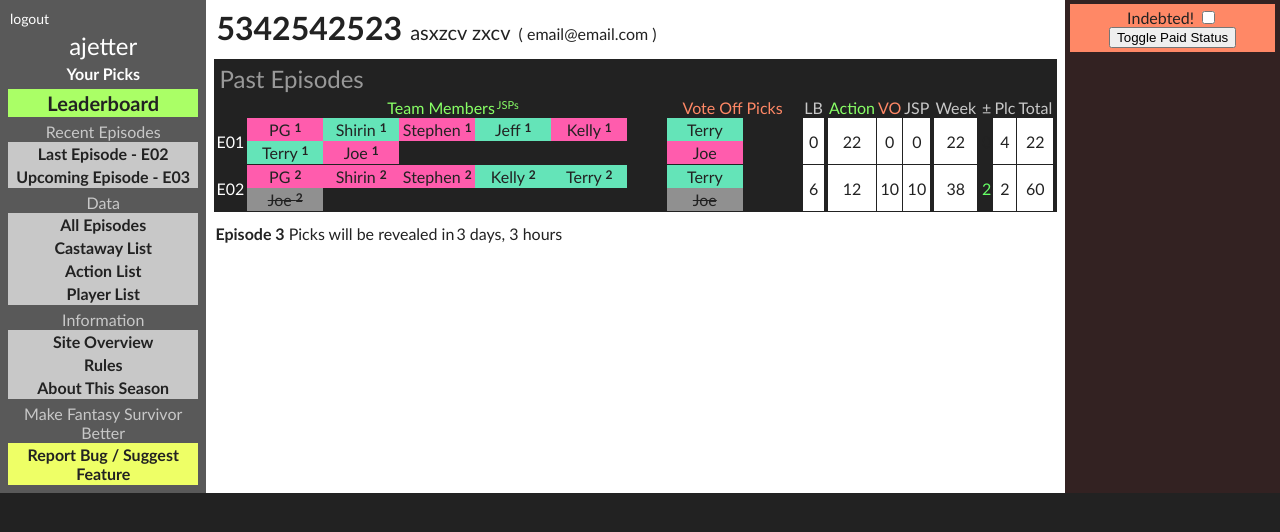
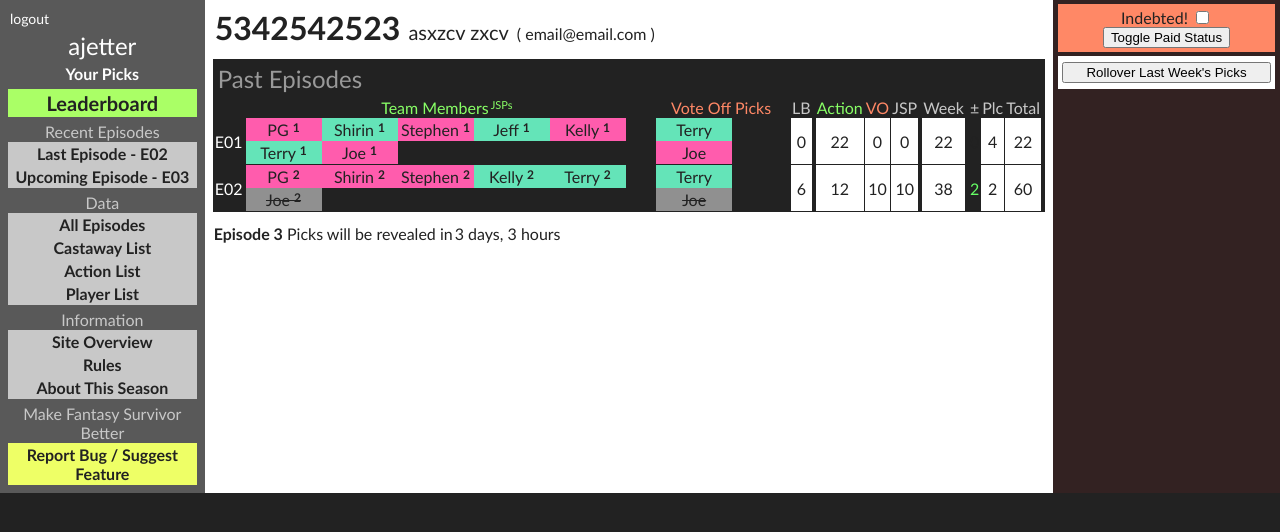
Before and after one commit to alexjetter/survivor, a Django app: page /season31/player/26/ in a window 1280 px wide. Shown: the top 532 px of the page. Run offline with Django 3.2, Linux system fonts and the light colour scheme; a user stored in the database is signed in; data comes from the database, SQL or seed files in the repository; both versions use the stored data as it was after the commit.

Commit message:
addede team rollover button to each players page even ig they already have a team and added an admin function for it too

```diff
--- a/season31/static/season31/style.css
+++ b/season31/static/season31/style.css
@@ -115,6 +115,8 @@ form {margin-bottom: 0;}
 .pick {width: 72; float: left;}
 .picksm {width: 16; float: left;}
 
+.mindwidth144 {min-width: 144;}
+
 .padlr0 {padding-left: 0; padding-right: 0;}
 .padlr1 {padding-left: 1; padding-right: 1;}
 .padlr2 {padding-left: 2; padding-right: 2;}
--- a/season31/templates/season31/player.html
+++ b/season31/templates/season31/player.html
@@ -62,7 +62,7 @@
 			{% for playerepisode in pastplayerepisodes %}
 				{% if playerepisode.episode.number == 1 %}
 					<tr>
-						<td class="bgblack textleft fggrey halftitle pad4" colspan=17>Past Episodes</td>
+						<td class="bgblack textleft fggrey font24 pad4" colspan=17>Past Episodes</td>
 					</tr>
 					<tr>
 						<td class="bgblack"></td>
@@ -137,7 +137,7 @@
 						</tr>
 					{% endif %}
 					<tr>
-						<td class="bgblack textleft pad4" colspan=7><span class="fggrey halftitle">Upcoming  Episode</span><span class="fgred2">{{ playerepisode.episode.time_to_lock }}<script>startTimer("{{ playerepisode.episode.seconds_to_lock }}");</script></span><span class="fggrey">left to make changes to your picks</span></td>
+						<td class="bgblack textleft pad4" colspan=7><span class="fggrey font24">Upcoming  Episode</span><span class="fgred2 font20">{{ playerepisode.episode.time_to_lock }}<script>startTimer("{{ playerepisode.episode.seconds_to_lock }}");</script></span><span class="fggrey">to make changes to your picks</span></td>
 					</tr>
 					<tr>
 						<td class="bgblack"></td>
@@ -151,14 +151,9 @@
 					<tr>
 						<td class="bgblack"><a href="{% url 'season31:episode' playerepisode.episode.id %}" class="fgwhite">{{ playerepisode.episode.short }}</a></td>
 
-						<td class="bgblack">
+						<td class="bgblack mindwidth144">
 							{% if not playerepisode.get_team_picks %}
-							<form action="{% url 'season31:playerrolloverteam' player.playerepisode_set.latest.id %}" method="post">
-								{% csrf_token %}
-								<div class="padtb2 padlr0">
-									<input type="submit" value="Rollover Last Week's Picks" class="width100" />
-								</div>
-							</form>
+								<span class="fglightgrey textitalic">No Current Team</span>
 							{% endif %}
 							{% for pick in playerepisode.get_team_picks %}
 							<div class="{% if pick.out_this_episode %}bgout{% else %}bg{{ pick.castaway_episode.tribe.color }}{% endif %} pick">
@@ -171,7 +166,10 @@
 
 						<td class="bgblack"></td>
 
-						<td class="bgblack">
+						<td class="bgblack mindwidth144">
+							{% if not playerepisode.get_vote_picks %}
+								<span class="fglightgrey textitalic">No Current votes</span>
+							{% endif %}
 							{% for pick in playerepisode.get_vote_picks %}
 							<div class="{% if pick.out_this_episode %}bgout{% else %}bg{{ pick.castaway_episode.tribe.color }}{% endif %} pick">
 								<a href="{% url 'season31:castaway' pick.castaway.id %}">{{ pick.castaway.name }}
@@ -197,8 +195,19 @@
 			</tr>
 			-->
 			<tr>
-				<td class="bgblack" colspan=1></td>
-
+				<td class="bgblack"></td>
+				<td class="bgblack pad4" colspan=3>
+					<form action="{% url 'season31:playerrolloverteam' player.playerepisode_set.latest.id %}" method="post">
+						{% csrf_token %}
+						<div class="padtb2 padlr0">
+							<input type="submit" value="Rollover Last Week's Picks (Overwrites Current Team and Votes)" class="width100" />
+						</div>
+					</form>
+				</td>
+				<td class="bgblack" colspan=3></td>
+			</tr>
+			<tr>
+				<td class="bgblack"></td>
 				<td class="bgblack fggreen4">
 					{% if player.get_latest_player_episode == player.playerepisode_set.latest %}
 					<form action="{% url 'season31:pickteams' player.playerepisode_set.latest.id %}" method="post">
@@ -276,6 +285,14 @@
 				<input type="submit" value="Toggle Paid Status" />
 			</form>
 		</div>
+		<div class="bgwhite pad4 marg4">
+			<form action="{% url 'season31:playerrolloverteam' player.playerepisode_set.latest.id %}" method="post">
+				{% csrf_token %}
+				<div class="padtb2 padlr0">
+					<input type="submit" value="Rollover Last Week's Picks" class="width100" />
+				</div>
+			</form>
+		</div>
 		{% if player.forgot_password %}
 		<div class="bgred4 pad4 marg4 maxadminwidth textjustify">
 			Player forgot their password.  Set a new one for them and then tell them what it is.
```
Also changed, not shown: db.sqlite3.
